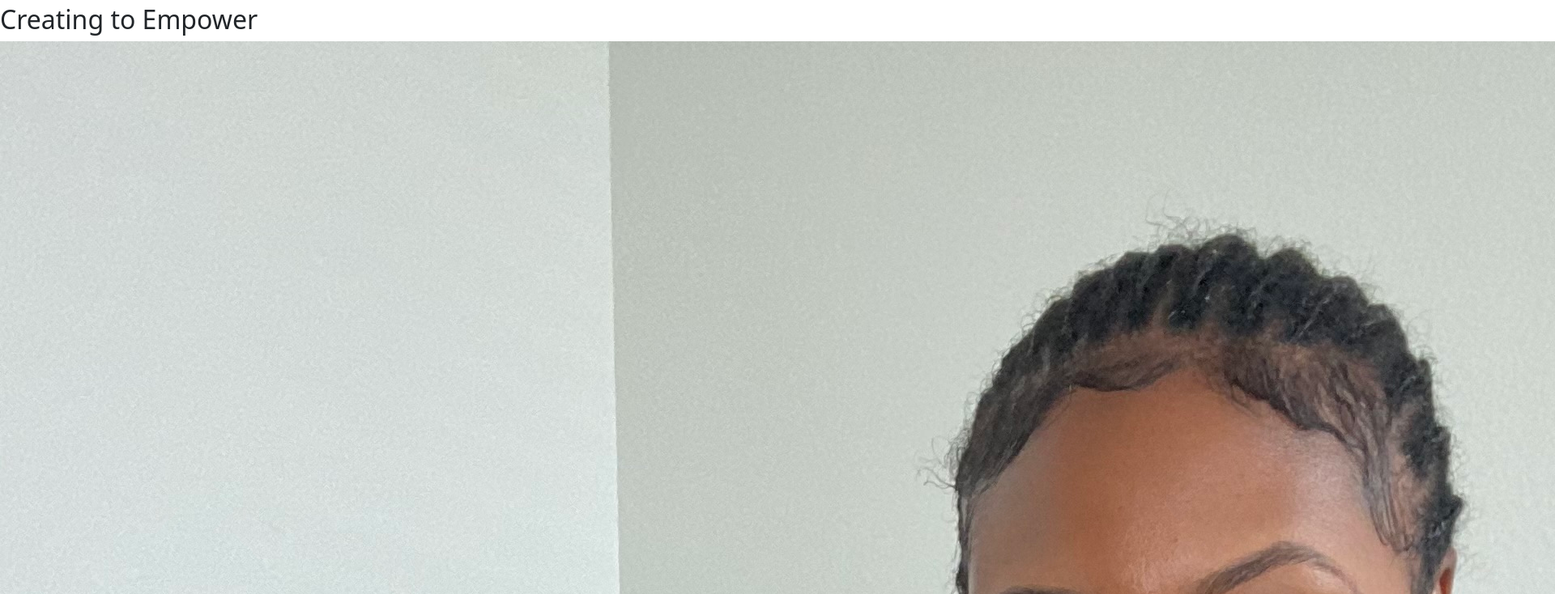
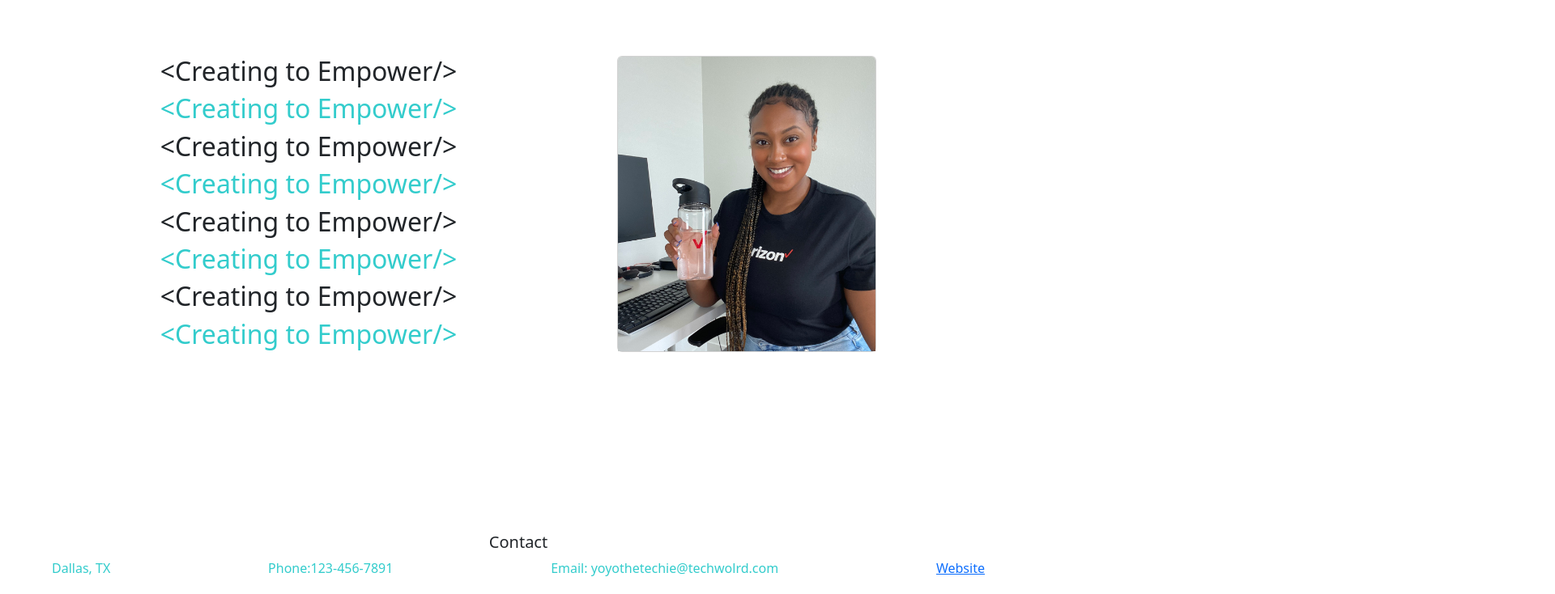
Before and after one commit to yhakeem/profile-site, a plain HTML site: page home.html in a window 1280 px wide. Shown: the part 107-841 px from the top of the page at 81% size, 1920 px wide, since content can reach past the window. Drawn offline with nearby package versions, Linux system fonts and the light colour scheme.

Commit message:
home page done

```diff
--- a/home.html
+++ b/home.html
@@ -6,7 +6,8 @@
     <meta name="viewport" content="width=device-width, initial-scale=1">
     <title>Home</title>
     <link href="https://cdn.jsdelivr.net/npm/bootstrap@5.2.0/dist/css/bootstrap.min.css" rel="stylesheet" integrity="sha384-gH2yIJqKdNHPEq0n4Mqa/HGKIhSkIHeL5AyhkYV8i59U5AR6csBvApHHNl/vI1Bx" crossorigin="anonymous">
-  </head>
+    <link rel="stylesheet" href="./styles.css">
+</head>
   <body>
     <header>
         <nav class="navbar navbar-expand-lg bg-light">
@@ -47,11 +48,38 @@
      </header>
 
     <!-- home page  -->
-    <h1>Yohonna Hakeem Profile Website</h1>
-    <section>
-        <h2>Creating to Empower</h2>
-        <img src="./imgs/vphoto.jpg">
+    <h1 id="home-title">Yohonna Hakeem Profile Website</h1>
+    <section id="home-section">
+        <article id="home-article">
+            <h2>&ltCreating to Empower/&gt</h2>
+            <h2 class="logo">&ltCreating to Empower/&gt</h2>
+            <h2>&ltCreating to Empower/&gt</h2>
+            <h2 class="logo">&ltCreating to Empower/&gt</h2>
+            <h2>&ltCreating to Empower/&gt</h2>
+            <h2 class="logo">&ltCreating to Empower/&gt</h2>
+            <h2>&ltCreating to Empower/&gt</h2>
+            <h2 class="logo">&ltCreating to Empower/&gt</h2>
+        </article>
+
+        <article>
+            <div class="card" style="width: 20rem;">
+                <img src="./imgs/vphoto.jpg" class="card-img-top" alt="...">
+              </div>
+        </article>
+
     </section>
+
+    <footer id="footer">
+        <h5>Contact</h5>
+     <div>
+        <p>Dallas, TX</p>
+        <p>Phone:123-456-7891</p>
+        <p>Email: yoyothetechie@techwolrd.com</p>
+        <a href="https://github.com/yhakeem">Website</a>
+    </div>
+    </footer>
+
     <script src="https://cdn.jsdelivr.net/npm/bootstrap@5.2.0/dist/js/bootstrap.bundle.min.js" integrity="sha384-A3rJD856KowSb7dwlZdYEkO39Gagi7vIsF0jrRAoQmDKKtQBHUuLZ9AsSv4jD4Xa" crossorigin="anonymous"></script>
   </body>
+
 </html>
--- a/styles.css
+++ b/styles.css
@@ -0,0 +1,50 @@
+body {
+    display: flex;
+    flex-direction: column;
+  }
+  #footer{
+    margin-top: 12%;
+  }
+
+footer > div{
+    display:flex;
+    justify-content: space-between;
+    color:#33cccc;
+    padding-left: 5%;
+    padding-right: 5%;
+    /* padding-top: 15%; */
+    flex-shrink: 0;
+}
+
+.logo{
+    color: #33cccc;
+}
+
+footer > h5{
+    text-align: center;
+
+}
+
+
+#home-title{
+    text-align: center;
+
+}
+
+
+
+#home-section{
+    display: flex;
+    justify-content: space-evenly;
+    flex-wrap: nowrap;
+    margin-top: 5%;
+    margin-bottom: 5%;
+}
+
+#home-article{
+    /* width:50%; */
+}
+
+@media only screen and (max-width: 600px) {
+
+  }
```
Also changed, not shown: bio.html (+11 -2 lines), experiance.html (+12 -2 lines), portfolio.html (+11 -2 lines).
